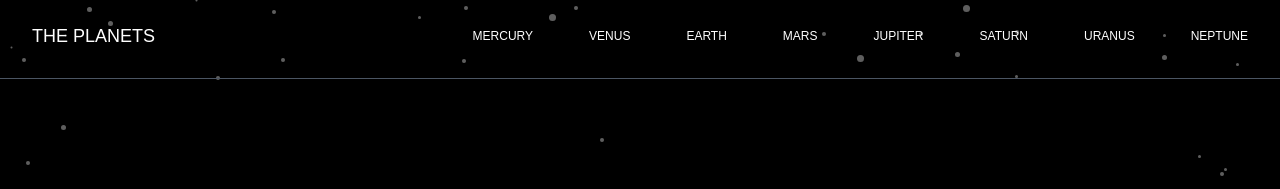
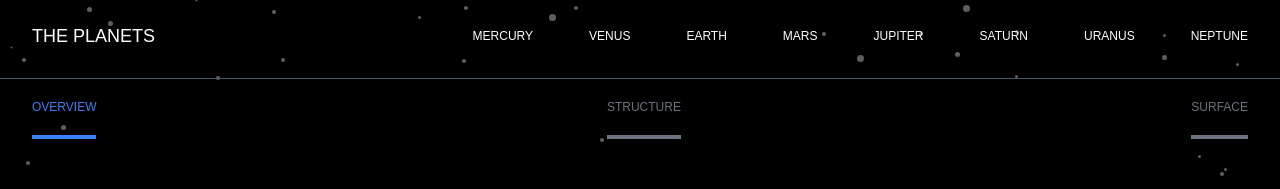
Before and after one commit to zura445/Planets, a React (Vite) app: page /earth in a window 1280 px wide. Shown: the top 189 px of the page. Built offline with nearby package versions, Linux system fonts and the light colour scheme.

Commit message:
bug fixing

```diff
--- a/src/components/Planet.tsx
+++ b/src/components/Planet.tsx
@@ -61,8 +61,8 @@ function Planet() {
   };
 
   return (
-    <div className="px-8 block md:flex mt-[126px]">
-      <div className="flex justify-between text-xs">
+    <>
+      <div className="flex justify-between text-xs px-8">
         <p
           className={`border-b-4 py-5 cursor-pointer ${
             imageType === "overview"
@@ -94,6 +94,7 @@ function Planet() {
           SURFACE
         </p>
       </div>
+      <div className="px-8 block md:flex mt-[126px]">
         <div className="h-[300px] m-auto flex justify-center items-center ">
           <img
             src={getImageSource()}
@@ -113,7 +114,11 @@ function Planet() {
             <div className="flex items-center justify-center mt-8 text-white">
               <div className="flex items-center">
                 <p>Source :</p>
-              <a href={planet?.overview.source} target="blank" className="ml-1">
+                <a
+                  href={planet?.overview.source}
+                  target="blank"
+                  className="ml-1"
+                >
                   Wikipedia
                 </a>
                 <img
@@ -144,6 +149,7 @@ function Planet() {
           </div>
         </div>
       </div>
+    </>
   );
 }
 
```
Lines whose indentation alone changed are shown as unchanged.
